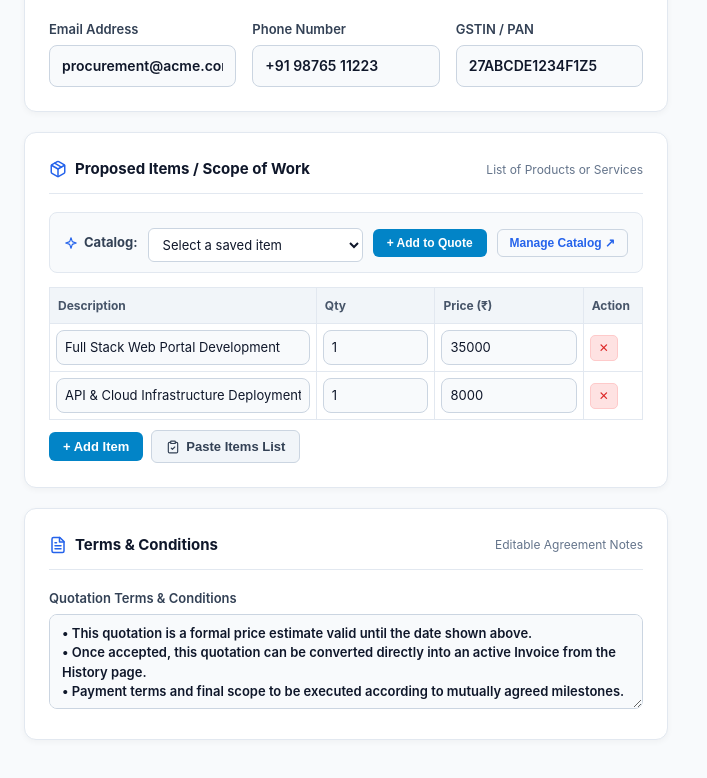
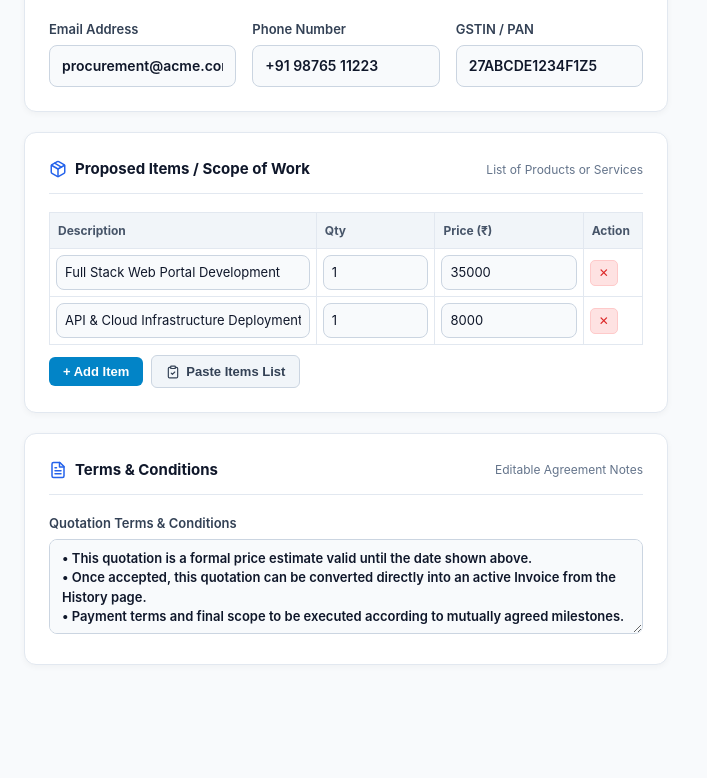
Before and after one commit to mohit-0717/InvoZap, a website: page public/quotation.html in a window 1280 px wide. Shown: the part 1262-2040 px from the top of the page, without its empty margins (0-707 px from the left). After the commit the page ends 2017 px from the top, so only its background shows below. Drawn offline with Linux system fonts and the light colour scheme.

Commit message:
Remove catalog quick-add strip and button from invoice and quotation editors

```diff
--- a/public/quotation.html
+++ b/public/quotation.html
@@ -210,17 +210,6 @@
             <small>List of Products or Services</small>
           </div>
 
-          <div style="display: flex; gap: 10px; align-items: center; margin: 0 0 14px; padding: 10px 14px; background: #f8fafc; border: 1px solid #e2e8f0; border-radius: 8px; flex-wrap: wrap;">
-            <span style="font-size: 13px; font-weight: 700; color: #334155; display: inline-flex; align-items: center; gap: 6px;">
-              <svg xmlns="http://www.w3.org/2000/svg" width="14" height="14" viewBox="0 0 24 24" fill="none" stroke="currentColor" stroke-width="2" stroke-linecap="round" stroke-linejoin="round" style="color: #2563eb;"><path d="m12 3-1.912 5.813a2 2 0 0 1-1.275 1.275L3 12l5.813 1.912a2 2 0 0 1 1.275 1.275L12 21l1.912-5.813a2 2 0 0 1 1.275-1.275L21 12l-5.813-1.912a2 2 0 0 1-1.275-1.275L12 3Z"/></svg>
-              Catalog:
-            </span>
-            <select id="catalogItemSelect" style="flex: 1; min-width: 180px; padding: 7px 10px; border: 1px solid #cbd5e1; border-radius: 6px; font-size: 13px; background: #fff;">
-              <option value="">-- Choose a product or service --</option>
-            </select>
-            <button type="button" class="btn-add-item" id="addCatalogItemBtn" style="margin: 0; padding: 7px 14px; font-size: 12px;">+ Add to Quote</button>
-            <button type="button" id="btnManageCatalog" onclick="window.openCatalogModal()" style="background: none; border: 1px solid #cbd5e1; color: #2563eb; padding: 6px 12px; border-radius: 6px; font-size: 12px; font-weight: 600; cursor: pointer;">Manage Catalog ↗</button>
-          </div>
 
           <table class="items-table">
             <thead>
```
Also changed, not shown: public/createnew.html (+0 -13 lines).
